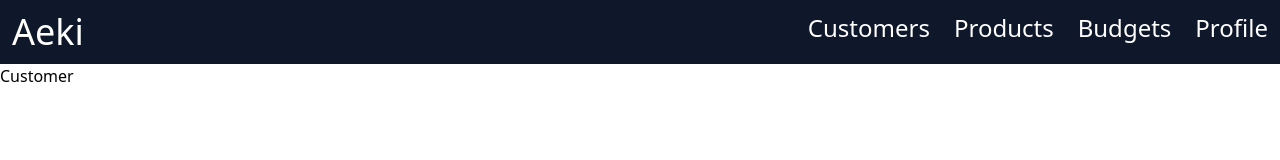
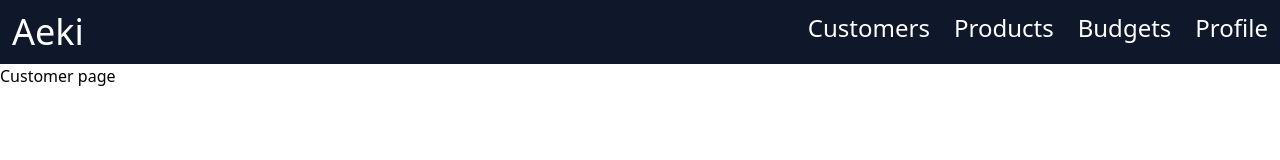
Before and after one commit to FranciscoJavierMartin/aeki, a Next.js app: page /customers/1 in a window 1280 px wide. Shown: the top 160 px of the page. Built offline with nearby package versions, Linux system fonts and the light colour scheme.

Commit message:
Customers data

```diff
--- a/src/app/(base)/customers/[id]/page.tsx
+++ b/src/app/(base)/customers/[id]/page.tsx
@@ -1,3 +1,7 @@
 export default function CustomerPage() {
-  return <h1>Customer</h1>;
+  return (
+    <div>
+      <h1>Customer page</h1>
+    </div>
+  );
 }
--- a/src/app/(base)/customers/page.tsx
+++ b/src/app/(base)/customers/page.tsx
@@ -1,29 +1,12 @@
 import CustomersTable from '@/components/customers/CustomersTable';
 
-const customers = [
-  {
-    name: 'John Doe',
-    dni: '12345678A',
-    email: 'john@doe.com',
-  },
-  {
-    name: 'Jane Doe',
-    dni: '12345678B',
-    email: 'john@doe.com',
-  },
-  {
-    name: 'Isaac Clarke',
-    dni: '12345678C',
-    email: 'isaac@clarke.com',
-  },
-  {
-    name: 'Agatha Christie',
-    dni: '12345678D',
-    email: 'agatha@christie.com',
-  },
-];
+export default async function CustomersPage() {
+  const { customers } = await fetch('http://localhost:4230/api/customers').then(
+    (res) => res.json(),
+  );
 
-export default function CustomersPage() {
+  console.log(customers);
+
   return (
     <div>
       <h1>Customers</h1>
--- /dev/null
+++ b/src/app/api/customers/route.ts
@@ -0,0 +1,28 @@
+import { NextResponse } from 'next/server';
+
+const customers = [
+  {
+    name: 'John Doe',
+    dni: '12345678A',
+    email: 'john@doe.com',
+  },
+  {
+    name: 'Jane Doe',
+    dni: '12345678B',
+    email: 'john@doe.com',
+  },
+  {
+    name: 'Isaac Clarke',
+    dni: '12345678C',
+    email: 'isaac@clarke.com',
+  },
+  {
+    name: 'Agatha Christie',
+    dni: '12345678D',
+    email: 'agatha@christie.com',
+  },
+];
+
+export async function GET(request: Request) {
+  return NextResponse.json({ customers });
+}
```
